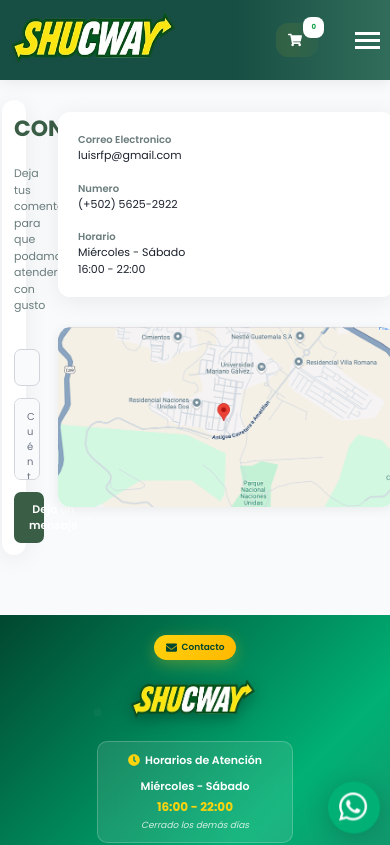
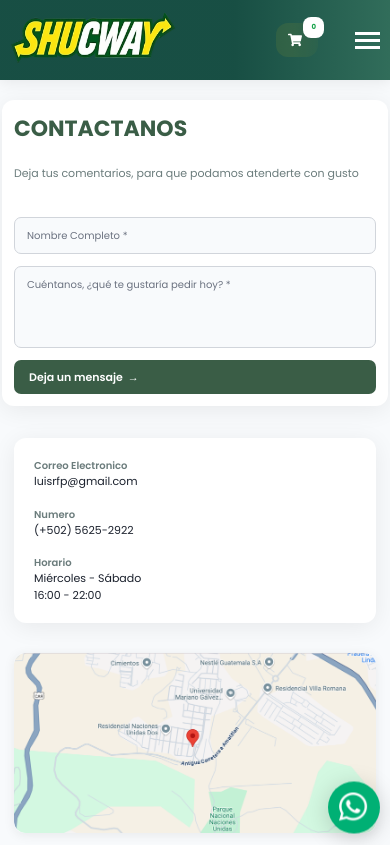
Before and after one commit to jfigueroah04/web-shucway, a React (Vite) app in the folder frontend/: page /contacto in a window 390 px wide. Shown: the top 845 px of the page. Built offline with nearby package versions, Linux system fonts and the light colour scheme.

Commit message:
Contact page: fix mobile layout (remove main flex hack and use grid single-column)

```diff
--- a/frontend/src/website/pages/Contact.css
+++ b/frontend/src/website/pages/Contact.css
@@ -162,10 +162,16 @@
 
 @media (max-width: 900px) {
   .contact-main {
-    flex-direction: column;
+    /* switch to a single column layout on small screens */
+    grid-template-columns: 1fr;
     align-items: stretch;
     gap: 2rem;
-    padding: 3rem 1rem 0 1rem;
+    padding: 2rem 1rem 0 1rem;
+  }
+  .contact-form-section,
+  .contact-info-section {
+    min-width: 0; /* prevent min-width from breaking layout */
+    max-width: 100%;
   }
 }
 
--- a/frontend/src/website/pages/Contact.tsx
+++ b/frontend/src/website/pages/Contact.tsx
@@ -3,17 +3,9 @@ import './Contact.css';
 import { useEffect } from 'react';
 
 const Contact = () => {
-  useEffect(() => {
-    const main = document.querySelector('.main-content') as HTMLElement | null;
-    if (main) {
-      const prev = main.style.flex;
-      main.style.flex = '0';
-      return () => {
-        main.style.flex = prev || '';
-      };
-    }
-    return () => { };
-  }, []);
+  // Remove the previous hack that changed the .main-content flex value.
+  // That produced layout problems on mobile where the main area would shrink
+  // and cause overlaps. Keep main layout controlled by CSS instead.
   return (
     <div id="contacto" className="contact-page">
       <div className="contact-main">
```
